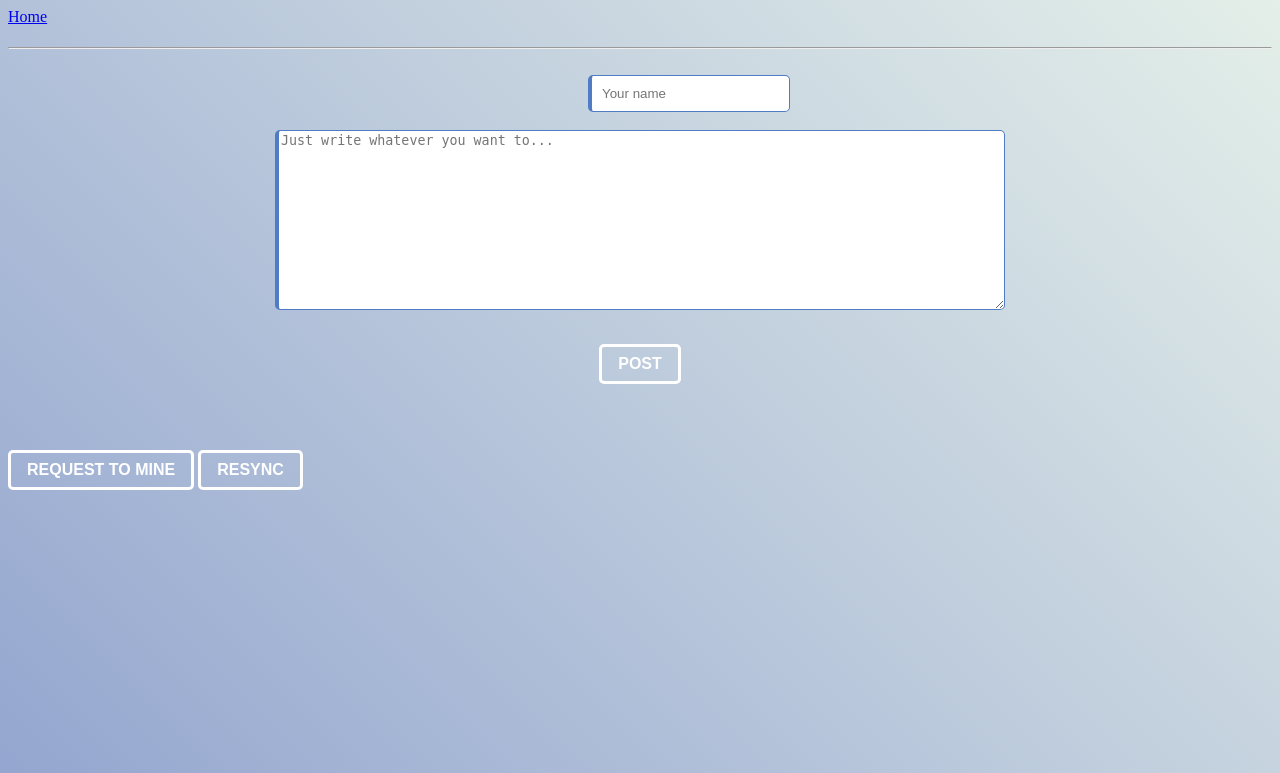
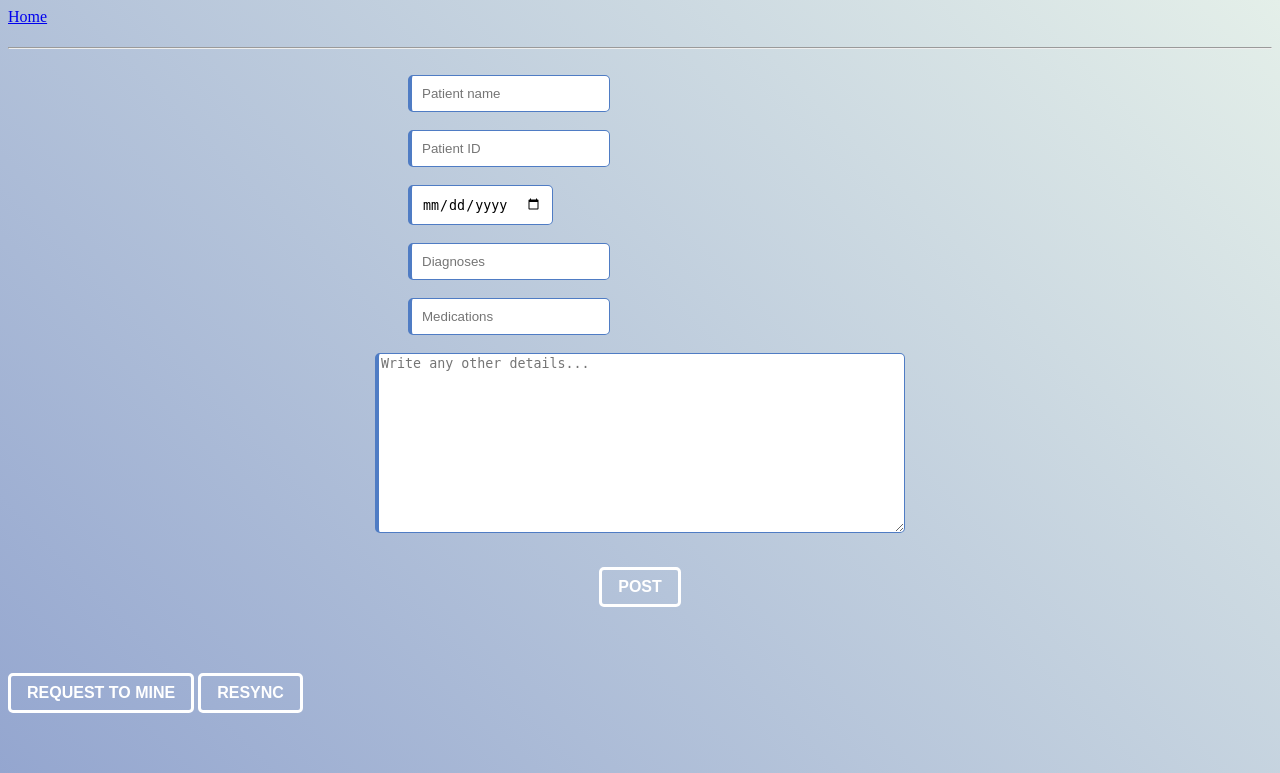
Before and after one commit to Vjollcaa/blockchain-healthcare, a Flask app: template app/templates/index.html in a window 1280 px wide. Shown: the top 773 px of the page. Run offline with Flask 2, Linux system fonts and the light colour scheme; the template is opened without the code that fills it, so the values that code supplies are empty.

Commit message:
Added new input fields for the existing form

```diff
--- a/app/templates/index.html
+++ b/app/templates/index.html
@@ -6,9 +6,13 @@
 
 
 	<form action="/submit" id="textform" method="post">
-		<input type="text" name="author" class="form-group" placeholder="Your name"><br><br>
+		<input type="text" name="author" class="form-group" placeholder="Patient name" required><br><br>
+		<input type="number" min="12" name="patient_id" class="form-group" placeholder="Patient ID" required><br><br>
+		<input type="date" name="birthdate" class="form-group" placeholder="Birthdate" required><br><br>
+		<input type="text" name="diagnose" class="form-group" placeholder="Diagnoses" required><br><br>
+		<input type="text" name="medications" class="form-group" placeholder="Medications"><br><br>
 	<center>
-	    <textarea name="content" class="textfield" rows="4" cols="50" placeholder="Just write whatever you want to..."></textarea>
+	    <textarea name="content" class="textfield" rows="4" cols="30" placeholder="Write any other details..."></textarea>
 		<br><br>
 	    <input type="submit" class="button btn-3" value="Post">
 	</form>
@@ -26,7 +30,11 @@
 	   <div class="post_box-header">
 	      <div class="post_box-options"><button class="option-btn">Reply</button></div>
 	      <div style="background: rgb(0, 97, 146) none repeat scroll 0% 0%; box-shadow: rgb(0, 97, 146) 0px 0px 0px 2px;" class="post_box-avatar">{{post.author[0]}}</div>
-	      <div class="name-header">{{post.author}}</div>
+		  <div class="name-header">{{post.author}}</div>
+		  <div class="name-header">{{post.patient_id}}</div>
+		  <div class="name-header">{{post.birthdate}}</div>
+		  <div class="name-header">{{post.diagnose}}</div>
+		  <div class="name-header">{{post.medications}}</div>
 	      <div class="post_box-subtitle"> Posted at <i>{{readable_time(post.timestamp)}}</i></div>
 	   </div>
 	   <div>
@@ -101,7 +109,7 @@
 		    height: 42px;
 		}
 		.textfield {
-	        width: 730px;
+	        width: 530px;
 			height:180px;
 			border:1px solid #4f7cc4;
 			border-left: 4px solid #4f7cc4;
@@ -112,7 +120,7 @@
 			padding: 10px;
 			border:1px solid #4f7cc4;
 			border-left: 4px solid #4f7cc4;
-			margin-left: 580px;
+			margin-left: 400px;
 			border-radius: 5px;
 			}
 		.button,
--- a/node_server.py
+++ b/node_server.py
@@ -150,7 +150,7 @@ peers = set()
 @app.route('/new_transaction', methods=['POST'])
 def new_transaction():
     tx_data = request.get_json()
-    required_fields = ["author", "content"]
+    required_fields = ["author", "content", "patient_id", "diagnose"]
 
     for field in required_fields:
         if not tx_data.get(field):
```
Also changed, not shown: app/views.py (+10 -2 lines).
